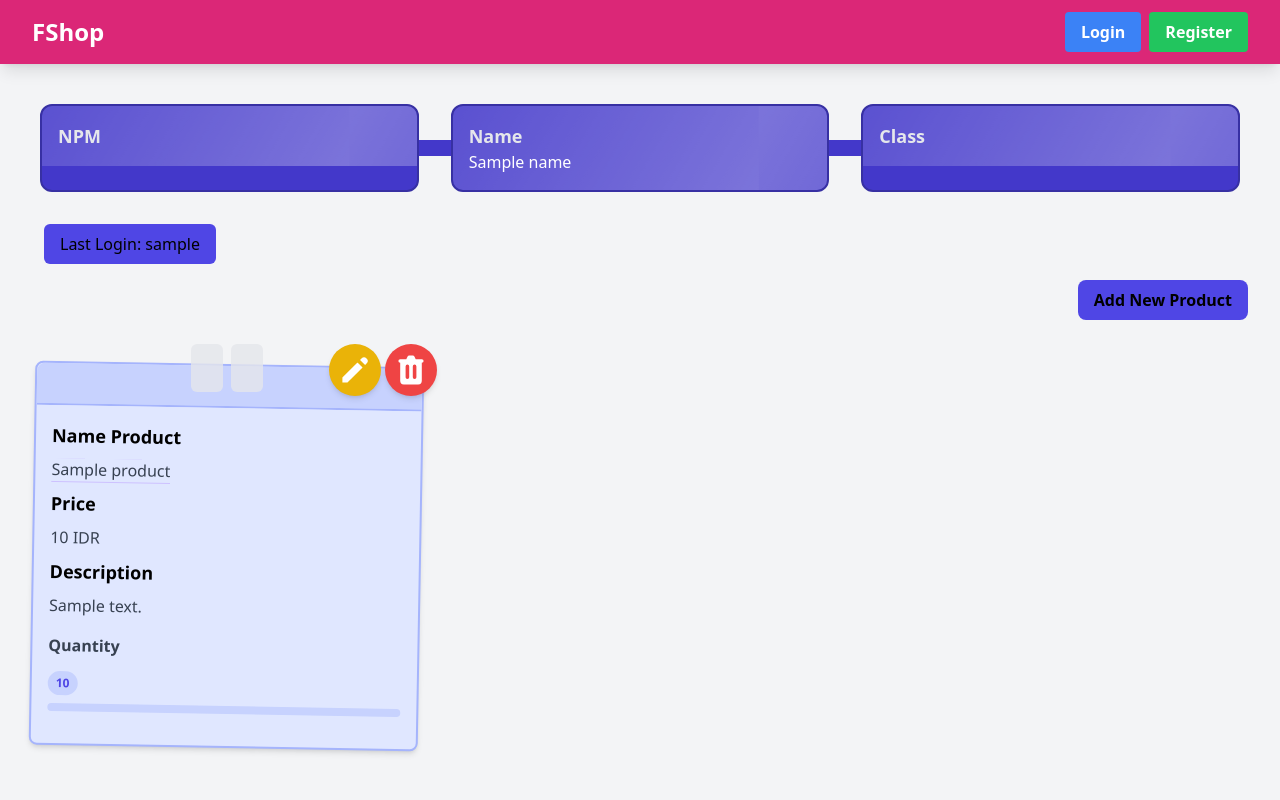
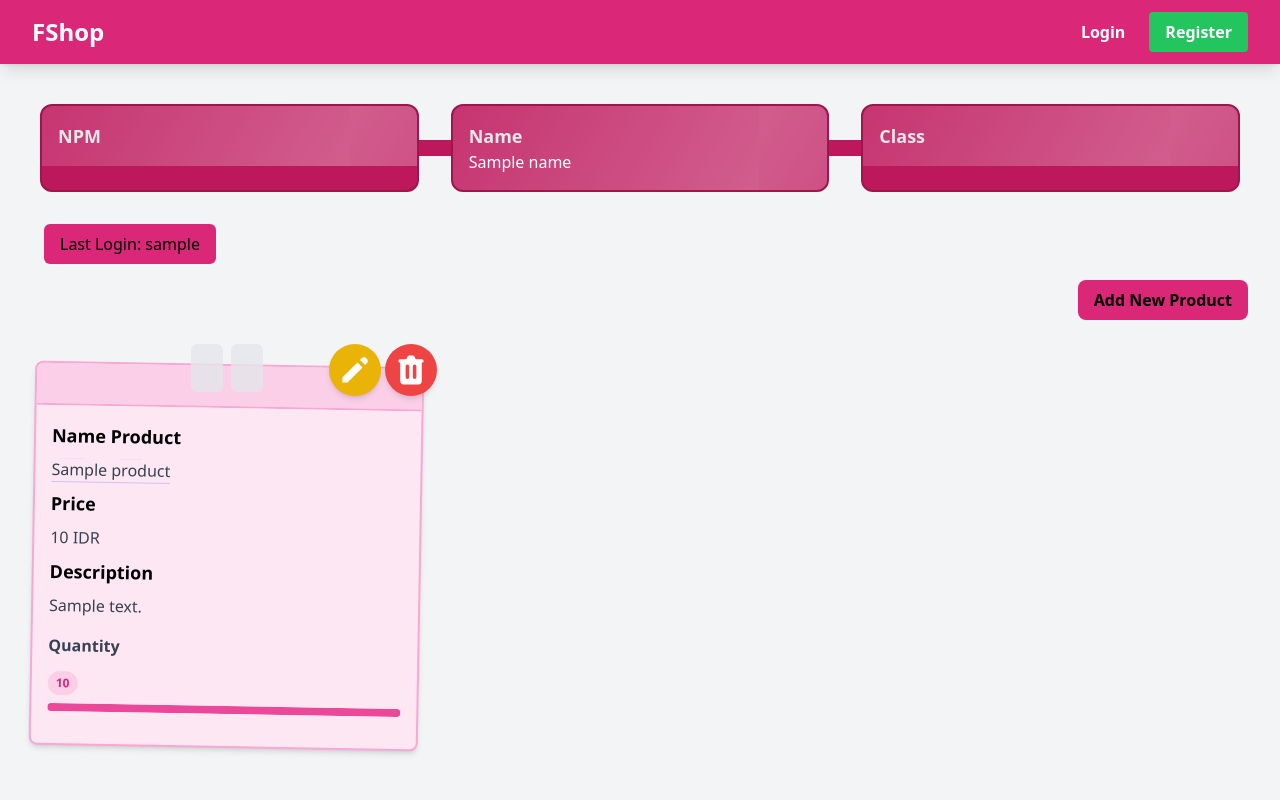
Before and after one commit to Fumuri/FShop, a Django app: template main/templates/main.html in a window 1280 px wide. Run offline with Django 5.2, Linux system fonts and the light colour scheme; tables that the repository leaves empty hold one stand-in row (values such as "Sample post"); the template is opened without the code that fills it: values that come from a table or form of the project are taken from there, most other values are stand-ins (such as "Sample title", 1, 10 or a date in 2020); some libraries are stand-ins or nearby versions.

Commit message:
membenarkan koding dan mengganti warna

```diff
--- a/main/templates/card_info.html
+++ b/main/templates/card_info.html
@@ -1,4 +1,4 @@
-<div class="bg-indigo-700 rounded-xl overflow-hidden border-2 border-indigo-800">
+<div class="bg-pink-700 rounded-xl overflow-hidden border-2 border-pink-800">
   <div class="p-4 animate-shine">
     <h5 class="text-lg font-semibold text-gray-200">{{ title }}</h5>
     <p class="text-white">{{ value }}</p>
--- a/main/templates/card_product.html
+++ b/main/templates/card_product.html
@@ -3,8 +3,8 @@
     <div class="w-[3rem] h-8 bg-gray-200 rounded-md opacity-80 -rotate-90"></div>
     <div class="w-[3rem] h-8 bg-gray-200 rounded-md opacity-80 -rotate-90"></div>
   </div>
-  <div class="relative top-5 bg-indigo-100 shadow-md rounded-lg mb-6 break-inside-avoid flex flex-col border-2 border-indigo-300 transform rotate-1 hover:rotate-0 transition-transform duration-300">
-    <div class="bg-indigo-200 text-gray-800 p-4 rounded-t-lg border-b-2 border-indigo-300">
+  <div class="relative top-5 bg-pink-100 shadow-md rounded-lg mb-6 break-inside-avoid flex flex-col border-2 border-pink-300 transform rotate-1 hover:rotate-0 transition-transform duration-300">
+    <div class="bg-pink-200 text-gray-800 p-4 rounded-t-lg border-b-2 border-pink-300">
       <h3 class="font-bold text-xl mb-2">{{isian_product.product}}</h3>
       <p class="text-gray-600">{{isian_product.time}}</p>
     </div>
@@ -22,13 +22,13 @@
         <div class="relative pt-1">
           <div class="flex mb-2 items-center justify-between">
             <div>
-              <span class="text-xs font-semibold inline-block py-1 px-2 uppercase rounded-full text-indigo-600 bg-indigo-200">
+              <span class="text-xs font-semibold inline-block py-1 px-2 uppercase rounded-full text-pink-600 bg-pink-200">
                 {% if isian_product.quantity > 10 %}10+{% else %}{{isian_product.quantity}}{% endif %}
               </span>
             </div>
           </div>
-          <div class="overflow-hidden h-2 mb-4 text-xs flex rounded bg-indigo-200">
-            <div style="width:{% if mood_entry.mood_intensity > 10 %}100%{% else %}{{ mood_entry.mood_intensity }}0%{% endif %}" class="shadow-none flex flex-col text-center whitespace-nowrap text-white justify-center bg-indigo-500"></div>
+          <div class="overflow-hidden h-2 mb-4 text-xs flex rounded bg-pink-200">
+            <div style="width:{% if isian_product.quantity > 10 %}100%{% else %}{{ isian_product.quantity }}0%{% endif %}" class="shadow-none flex flex-col text-center whitespace-nowrap text-white justify-center bg-pink-500"></div>
           </div>
         </div>
       </div>
--- a/main/templates/create_product.html
+++ b/main/templates/create_product.html
@@ -31,7 +31,7 @@
           </div>
         {% endfor %}
         <div class="flex justify-center mt-6">
-          <button type="submit" class="bg-indigo-600 text-white font-semibold px-6 py-3 rounded-lg hover:bg-indigo-700 transition duration-300 ease-in-out w-full">
+          <button type="submit" class="bg-pink-600 text-white font-semibold px-6 py-3 rounded-lg hover:bg-pink-700 transition duration-300 ease-in-out w-full">
             Create Product
           </button>
         </div>
--- a/main/templates/edit_product.html
+++ b/main/templates/edit_product.html
@@ -30,7 +30,7 @@
               </div>
           {% endfor %}
           <div class="flex justify-center mt-6">
-              <button type="submit" class="bg-indigo-600 text-white font-semibold px-6 py-3 rounded-lg hover:bg-indigo-700 transition duration-300 ease-in-out w-full">
+              <button type="submit" class="bg-pink-600 text-white font-semibold px-6 py-3 rounded-lg hover:bg-pink-700 transition duration-300 ease-in-out w-full">
                   Edit Product
               </button>
           </div>
--- a/main/templates/main.html
+++ b/main/templates/main.html
@@ -14,21 +14,21 @@
             {% include "card_info.html" with title='Class' value=class %}
         </div>
     <div class="w-full px-6  absolute top-[44px] left-0 z-20 hidden md:flex">
-        <div class="w-full min-h-4 bg-indigo-700">
+        <div class="w-full min-h-4 bg-pink-700">
         </div>
     </div>
     <div class="h-full w-full py-6  absolute top-0 left-0 z-20 md:hidden flex ">
-        <div class="h-full min-w-4 bg-indigo-700 mx-auto">
+        <div class="h-full min-w-4 bg-pink-700 mx-auto">
         </div>
     </div>
 </div>
     <div class="px-3 mb-4">
-        <div class="flex rounded-md items-center bg-indigo-600 py-2 px-4 w-fit">
+        <div class="flex rounded-md items-center bg-pink-600 py-2 px-4 w-fit">
             <h1 class="text-black text-center">Last Login: {{last_login}}</h1>
         </div>
     </div>
     <div class="flex justify-end mb-6">
-        <a href="{% url 'main:create_product' %}" class="bg-indigo-600 hover:bg-indigo-700 text-black font-bold py-2 px-4 rounded-lg transition duration-300 ease-in-out transform hover:-translate-y-1 hover:scale-105">
+        <a href="{% url 'main:create_product' %}" class="bg-pink-600 hover:bg-pink-700 text-black font-bold py-2 px-4 rounded-lg transition duration-300 ease-in-out transform hover:-translate-y-1 hover:scale-105">
             Add New Product
         </a>
     </div>
--- a/main/templates/register.html
+++ b/main/templates/register.html
@@ -41,7 +41,9 @@
       </div>
 
       <div>
-        <button type="submit" class="group relative w-full flex justify-center py-2 px-4 border border-transparent text-sm font-medium rounded-md text-white bg-indigo-600 hover:bg-indigo-700 focus:outline-none focus:ring-2 focus:ring-offset-2 focus:ring-indigo-500">
+        <button type="submit" class="group relative w-full flex justify-center py-2 px-4 border border-transparent text-sm font-medium rounded-md text-white bg-pink-600 hover:bg-pink
+
+        -700 focus:outline-none focus:ring-2 focus:ring-offset-2 focus:ring-pink-500">
           Register
         </button>
       </div>
@@ -60,7 +62,7 @@
     <div class="text-center mt-4">
       <p class="text-sm text-black">
         Already have an account?
-        <a href="{% url 'main:login' %}" class="font-medium text-indigo-200 hover:text-indigo-300">
+        <a href="{% url 'main:login' %}" class="font-medium text-pink-200 hover:text-pink-300">
           Login here
         </a>
       </p>
--- a/main/urls.py
+++ b/main/urls.py
@@ -16,7 +16,7 @@ app_name = 'main'
 urlpatterns = [
     path('', show_main, name='show_main'),
     path('create-product', create_product, name='create_product'),
-    path('edit-product', edit_product, name='edit_product'),
+    path('edit-product/uuid:id', edit_product, name='edit_product'),
     path('delete/<uuid:id>', delete_product, name='delete_product'),
     path('register/', register, name='register'),
     path('login/', login_user, name='login'),
--- a/static/css/global.css
+++ b/static/css/global.css
@@ -6,8 +6,8 @@
 }
 .form-style form input:focus, form textarea:focus, form select:focus {
     outline: none;
-    border-color: #674ea7;
-    box-shadow: 0 0 0 3px #674ea7;
+    border-color: #c82fb4;
+    box-shadow: 0 0 0 3px #c82fb4;
 }
 @keyframes shine {
     0% { background-position: -200% 0; }
--- a/templates/navbar.html
+++ b/templates/navbar.html
@@ -7,11 +7,11 @@
         <div class="hidden md:flex items-center">
           {% if user.is_authenticated %}
             <span class="text-gray-300 mr-4">Welcome, {{ user.username }}</span>
-            <a href="{% url 'main:logout' %}" class="text-center bg-blue-500 hover:bg-red-600 text-white font-bold py-2 px-4 rounded transition duration-300">
+            <a href="{% url 'main:logout' %}" class="text-center bg-red-500 hover:bg-red-600 text-white font-bold py-2 px-4 rounded transition duration-300">
               Logout
             </a>
           {% else %}
-            <a href="{% url 'main:login' %}" class="text-center bg-blue-500 hover:bg-blue-600 text-white font-bold py-2 px-4 rounded transition duration-300 mr-2">
+            <a href="{% url 'main:login' %}" class="text-center bg-brown-500 hover:bg-brown-600 text-white font-bold py-2 px-4 rounded transition duration-300 mr-2">
               Login
             </a>
             <a href="{% url 'main:register' %}" class="text-center bg-green-500 hover:bg-green-600 text-white font-bold py-2 px-4 rounded transition duration-300">
@@ -37,7 +37,7 @@
             Logout
           </a>
         {% else %}
-          <a href="{% url 'main:login' %}" class="block text-center bg-blue-500 hover:bg-blue-600 text-white font-bold py-2 px-4 rounded transition duration-300 mb-2">
+          <a href="{% url 'main:login' %}" class="block text-center bg-brown-500 hover:bg-brown-600 text-white font-bold py-2 px-4 rounded transition duration-300 mb-2">
             Login
           </a>
           <a href="{% url 'main:register' %}" class="block text-center bg-green-500 hover:bg-green-600 text-white font-bold py-2 px-4 rounded transition duration-300">
```
Also changed, not shown: main/templates/card_mood.html (deleted, +0 -45 lines), main/templates/login.html (+4 -4 lines).
